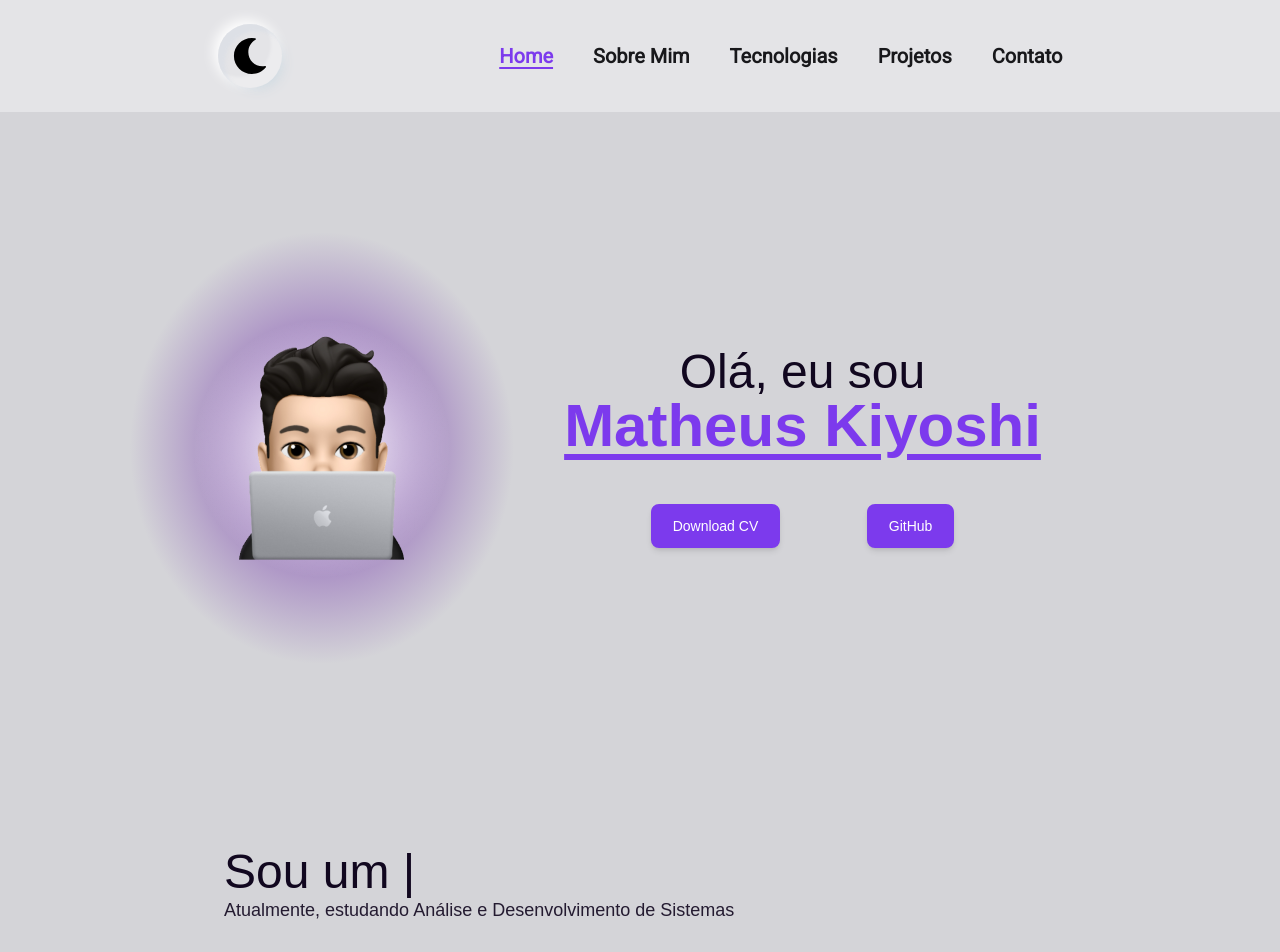
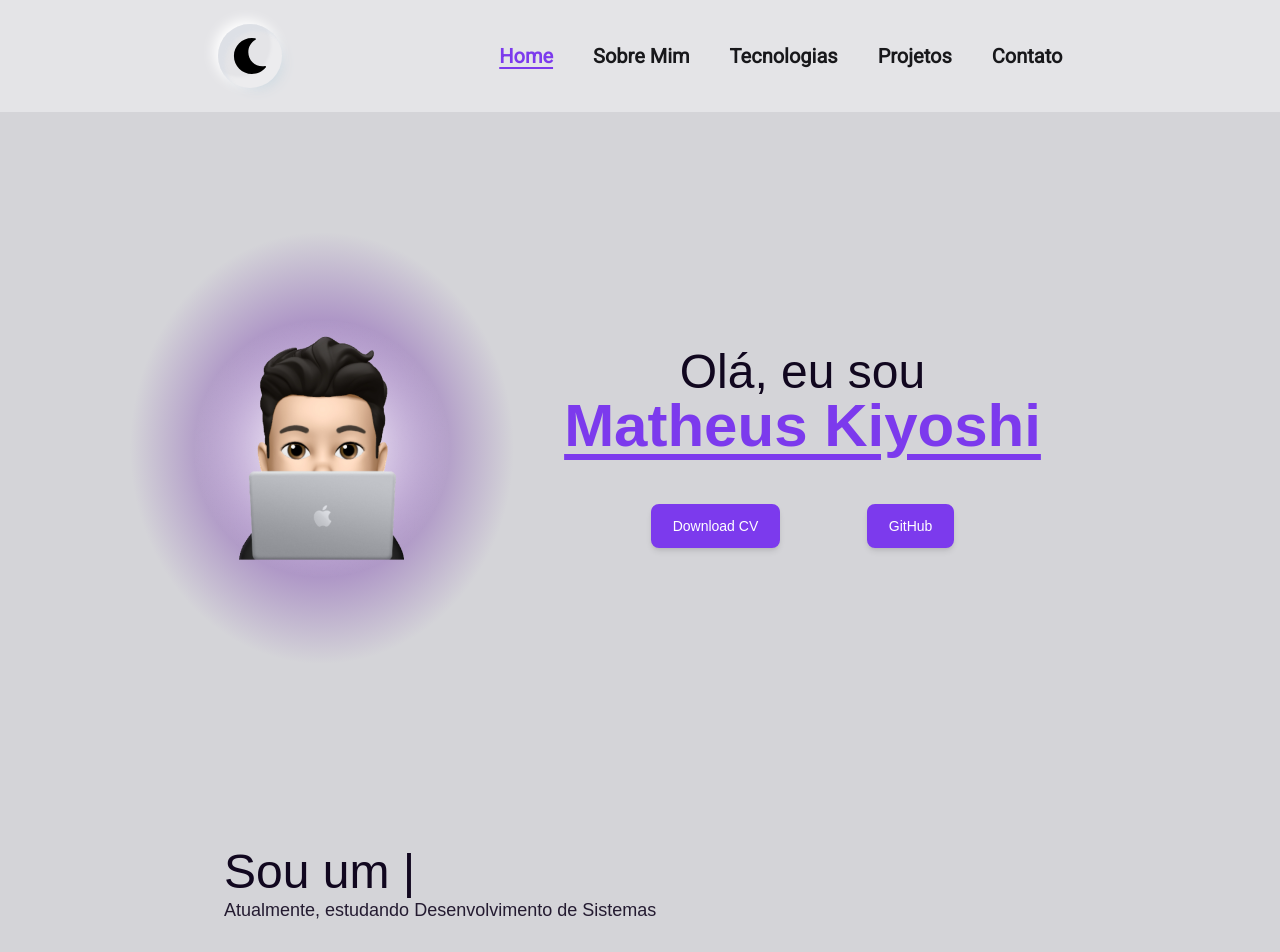
Before and after one commit to matheus-kiyoshi/matheuskiyoshi, a Next.js app: page / in a window 1280 px wide. Shown: the top 952 px of the page. Built offline with nearby package versions, Linux system fonts and the light colour scheme; a web font is replaced by a local one.

Commit message:
fix about

```diff
--- a/src/app/components/Main/About/About.tsx
+++ b/src/app/components/Main/About/About.tsx
@@ -19,7 +19,7 @@ export default function About() {
     >
       <div className="w-3/4 lg:w-[896px]">
         <Title />
-        <Designation text="Atualmente, estudando Análise e Desenvolvimento de Sistemas" />
+        <Designation text="Atualmente, estudando Desenvolvimento de Sistemas" />
       </div>
       <div className="w-3/4 lg:w-[896px]">
         <Description text="Um desenvolvedor buscando aprimorar suas habilidades e aprender novas tecnologias. Meu objetivo com a programação é criar experiências digitais envolventes e memoráveis. Busco constantemente aprender e evoluir, atualmente sou autodidata na programação, se não sei, aprendo. Tenho experiência em desenvolvimento web com a stack MERN." />
```
